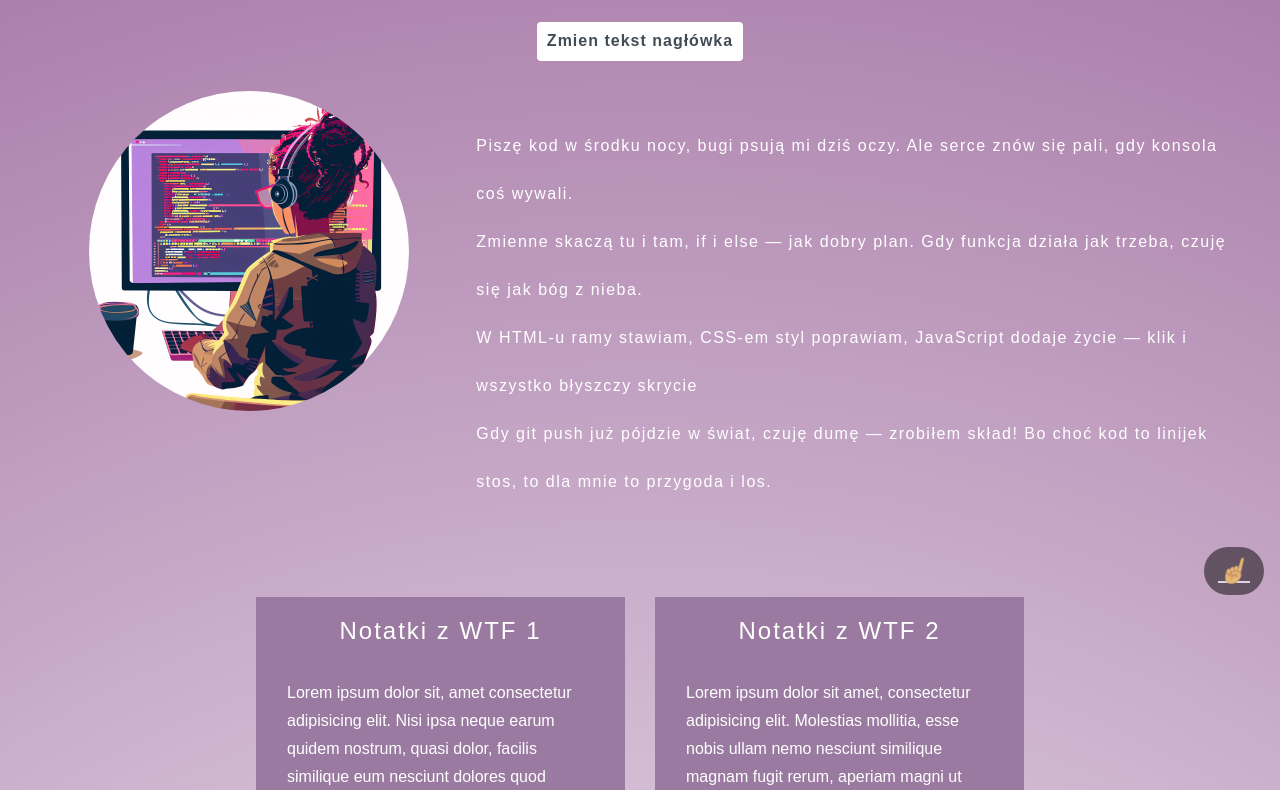
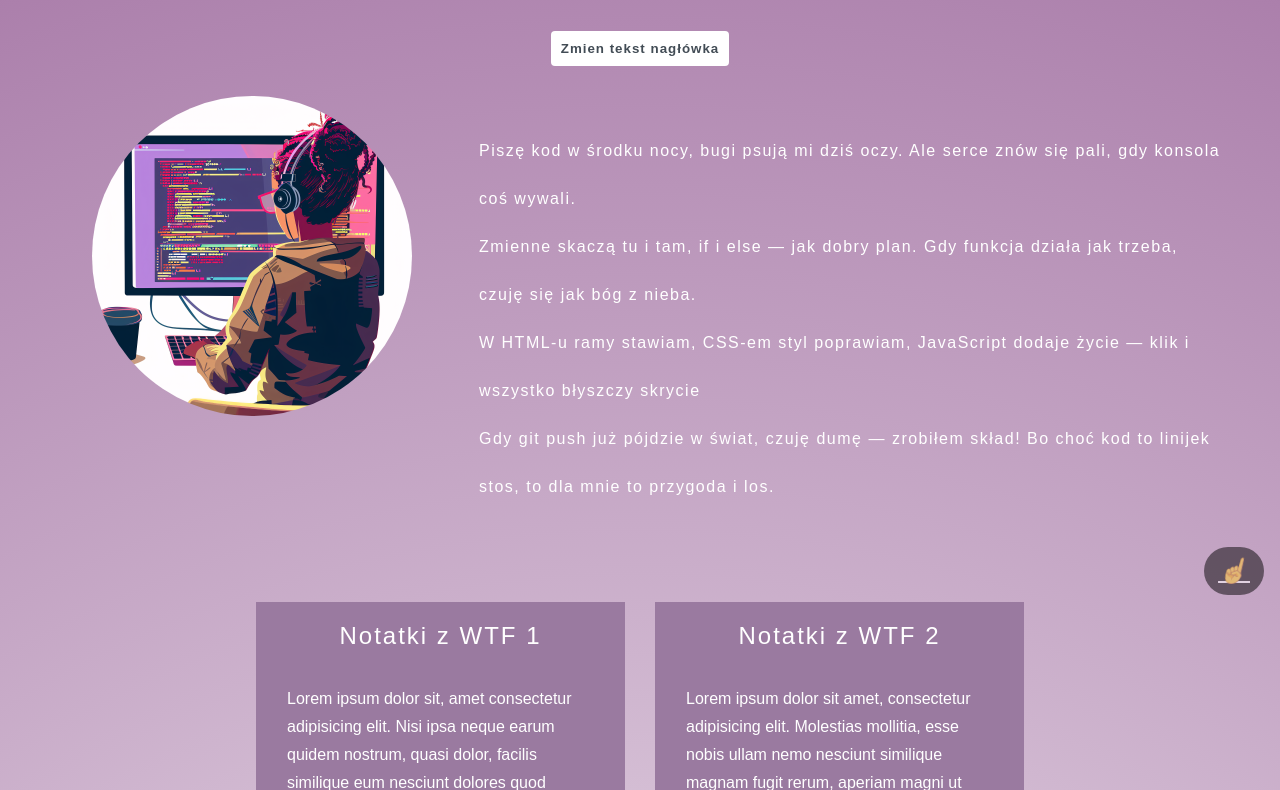
Before and after one commit to AsiaKabacinska/fronted_homepage, a website built with Parcel: page src/index.html in a window 1280 px wide. Shown: the part 129-919 px from the top of the page. Built offline with nearby package versions, Linux system fonts and the light colour scheme.

Commit message:
git ignore changes and work with parcelparcel

```diff
--- a/index.html
+++ b/src/index.html
@@ -4,7 +4,6 @@
     <meta charset="UTF-8" />
     <meta name="viewport" content="width=device-width, initial-scale=1.0" />
     <link rel="stylesheet" href="style.css" />
-    <link href="normalize.css" type="text/css" rel="stylesheet" />
     <title>Document</title>
   </head>
   <body>
```
Also changed, not shown: package.json (+13 -2 lines), src/ai_programistka.png (renamed from ai_programistka.png), src/focus-orange-light-iy-3840x2160.jpg (renamed from focus-orange-light-iy-3840x2160.jpg), src/hamburge.js (renamed from hamburge.js), src/index2.html (renamed from index2.html), src/normalize.css (renamed from normalize.css), src/script.js (renamed from script.js), src/scriptNode.js (renamed from scriptNode.js), src/style.css (renamed from style.css), 2 other files.
